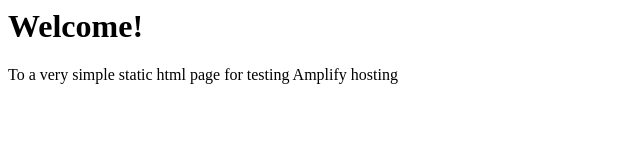
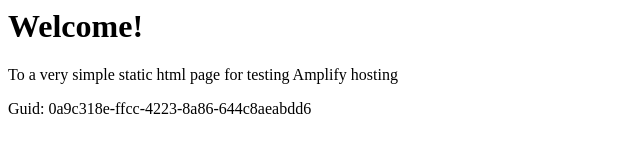
Before and after one commit to aws-aemilia-pdx/Github-PR-Commit-Integration-Test-DoNotTouch-GitHubAutoBuildCanaryTest-v1-preprod-us-west-2, a website: page src/index.html in a window 1280 px wide. Shown: the whole page, without its empty margins (0-640 px from the left). Drawn offline with Linux system fonts and the light colour scheme.

Commit message:
commit from integ tests

```diff
--- a/src/index.html
+++ b/src/index.html
@@ -1,3 +1,5 @@
+
+
 <html lang="en">
 
 <head>
@@ -10,6 +12,6 @@
 <body>
     <h1>Welcome!</h1>
     <p>To a very simple static html page for testing Amplify hosting</p>
-</body>
+    <p>Guid: 0a9c318e-ffcc-4223-8a86-644c8aeabdd6</p></body>
 
 </html>
```
